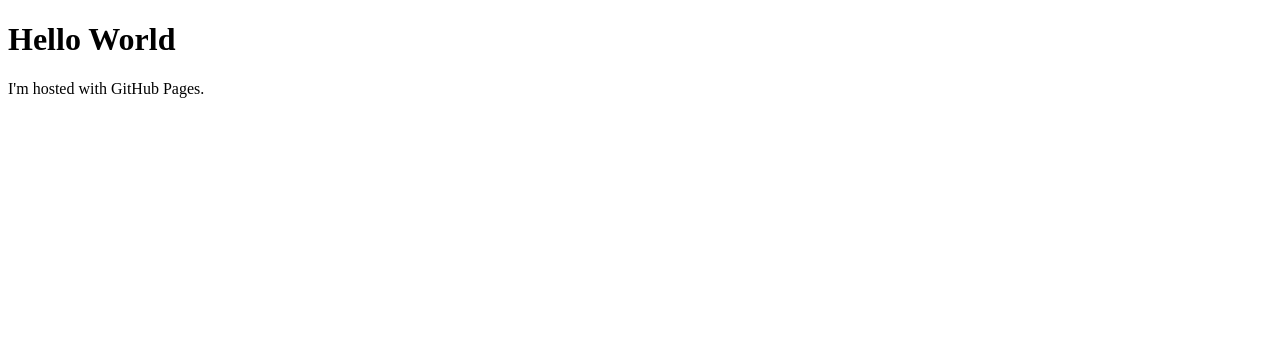
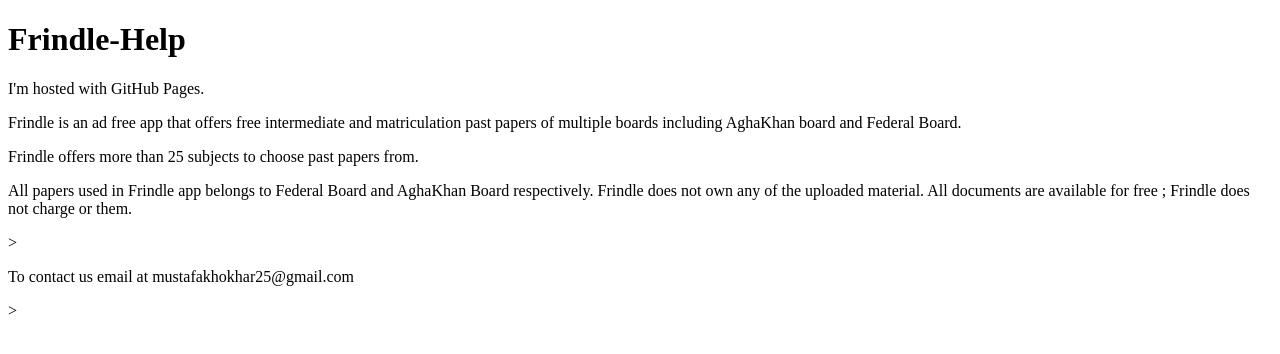
Before and after one commit to mustafakhokhar/Frindle-help, a plain HTML site: page index.html in a window 1280 px wide. Drawn offline with Linux system fonts and the light colour scheme.

Commit message:
info update

```diff
--- a/index.html
+++ b/index.html
@@ -1,7 +1,11 @@
 <!DOCTYPE html>
 <html>
 <body>
-<h1>Hello World</h1>
+<h1>Frindle-Help</h1>
 <p>I'm hosted with GitHub Pages.</p>
+<p>Frindle is an ad free app that offers free intermediate and matriculation past papers of multiple boards including AghaKhan board and Federal Board. </p>
+<p>Frindle offers more than 25 subjects to choose past papers from.</p>
+<p>All papers used in Frindle app belongs to Federal Board and AghaKhan Board respectively. Frindle does not own any of the uploaded material. All documents are available for free ; Frindle does not charge or them.</p>>
+<p>To contact us email at mustafakhokhar25@gmail.com</p>>
 </body>
 </html>
```
